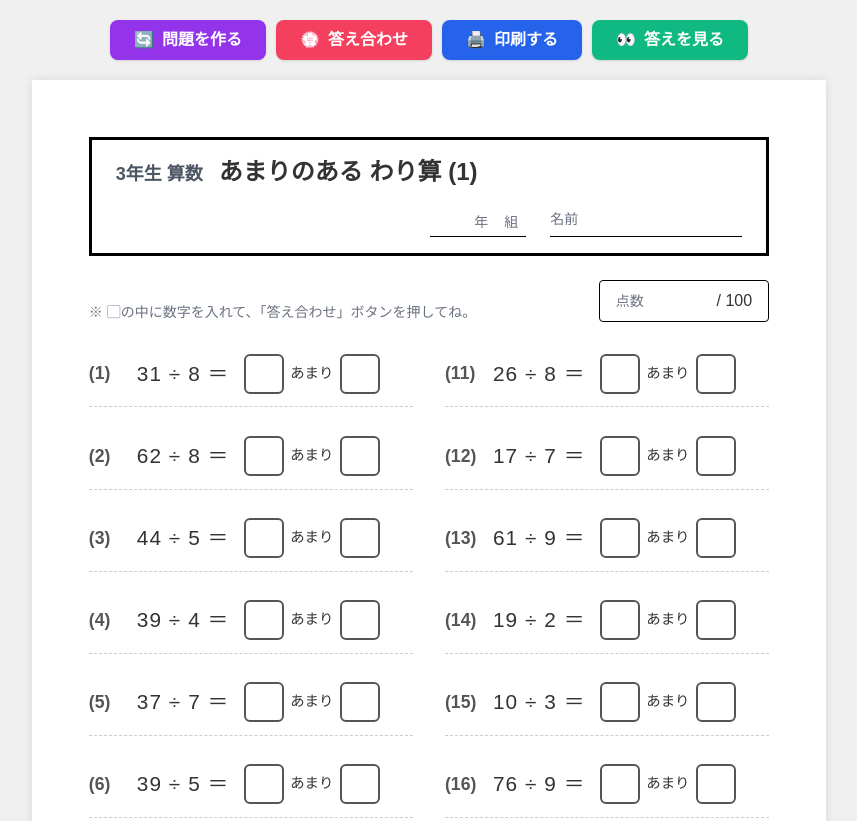
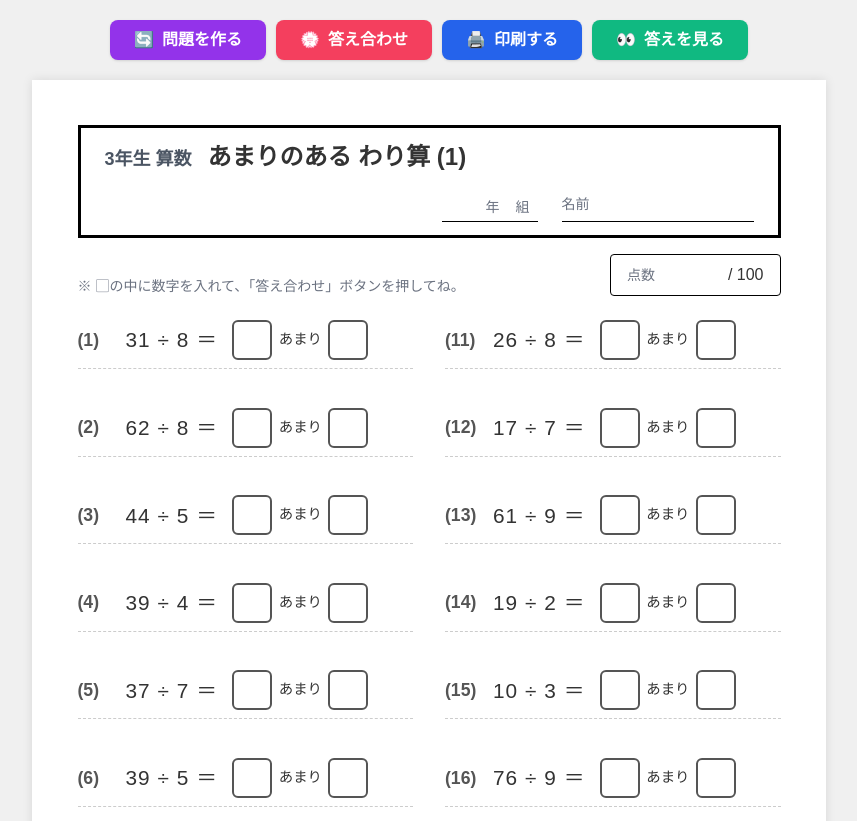
Before and after one commit to koitea265-blip/amarinoarwarizan, a plain HTML site: page index.html in a window 1280 px wide. Shown: the top 821 px of the page, without its empty margins (211-1068 px from the left). Drawn offline with nearby package versions, Linux system fonts and the light colour scheme; a web font is replaced by a local one.

Commit message:
Update index.html

```diff
--- a/index.html
+++ b/index.html
@@ -15,13 +15,19 @@
             color: #333;
         }
 
+        /* Print Page Setup */
+        @page {
+            size: A4;
+            margin: 0;
+        }
+
         /* A4 Paper Styling */
         .sheet {
             background: white;
             width: 210mm;
             min-height: 297mm;
             margin: 20px auto;
-            padding: 15mm;
+            padding: 12mm; /* 15mmから少し縮小して余裕を持たせる */
             box-shadow: 0 0 10px rgba(0,0,0,0.1);
             position: relative;
             box-sizing: border-box;
@@ -32,15 +38,15 @@
         /* Header Box Styling */
         .header-box {
             border: 3px solid #000;
-            padding: 1rem 1.5rem;
-            margin-bottom: 1.5rem;
+            padding: 0.8rem 1.5rem; /* パディングを少し調整 */
+            margin-bottom: 1rem; /* 下マージンを縮小 */
         }
 
         /* Column Layout for Problems */
         .problems-wrapper {
             display: flex;
             gap: 2rem;
-            margin-top: 1rem;
+            margin-top: 0.5rem; /* 上マージンを縮小 */
             flex-grow: 1; /* Allow problems to take available space */
         }
 
@@ -55,11 +61,11 @@
         .problem-item {
             font-size: 1.3rem;
             border-bottom: 1px dashed #ccc;
-            padding-bottom: 0.8rem; /* 行間の調整：下線までの距離を少し広げる */
-            margin-bottom: 1.2rem; /* 行間の調整：次の問題までの距離を広げる */
+            padding-bottom: 0.5rem; /* 0.8remから縮小 */
+            margin-bottom: 0.8rem; /* 1.2remから縮小 */
             display: flex;
             align-items: center;
-            min-height: 3rem; /* 固定高さではなく最小高さにして余裕を持たせる */
+            min-height: 2.8rem; /* 3remから少し縮小 */
             white-space: nowrap;
             position: relative;
         }
@@ -67,7 +73,7 @@
         /* 最後の問題の下の余白調整 */
         .problem-item:last-child {
             margin-bottom: 0;
-            border-bottom: none; /* 最後の線は消すか残すかお好みですが、バランス的にはあっても良い。今回は自然な配置のため残しつつマージン0に */
+            border-bottom: none;
             border-bottom: 1px dashed #ccc;
         }
 
@@ -216,6 +222,7 @@
             body {
                 background: none;
                 margin: 0;
+                -webkit-print-color-adjust: exact;
             }
             .controls, .toast {
                 display: none !important;
@@ -224,7 +231,9 @@
                 box-shadow: none;
                 margin: 0;
                 width: 100%;
+                height: 297mm; /* 高さを固定 */
                 page-break-after: always;
+                padding: 10mm; /* 印刷時はパディングをさらに調整して確実に収める */
             }
         }
     </style>
```
